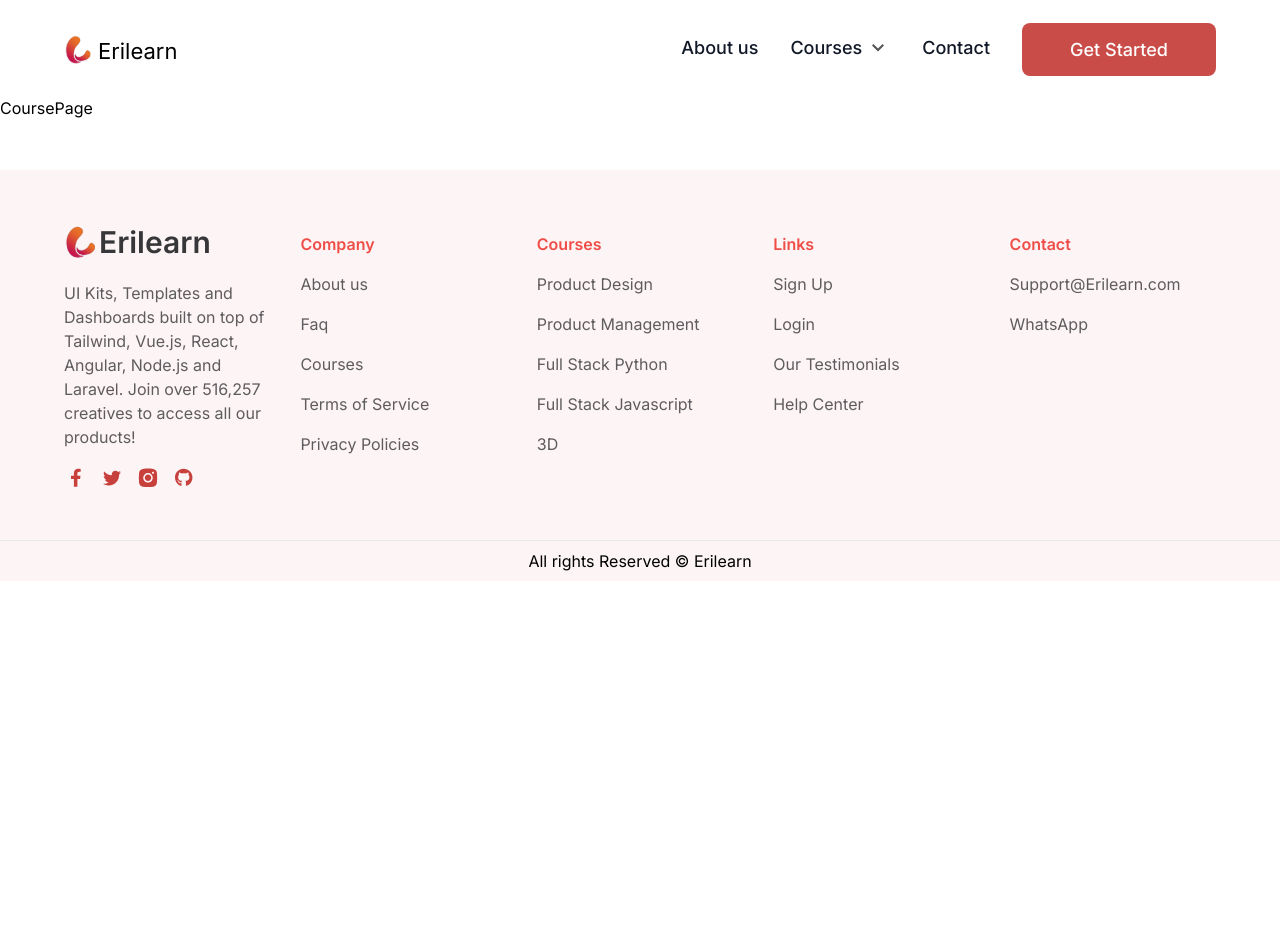
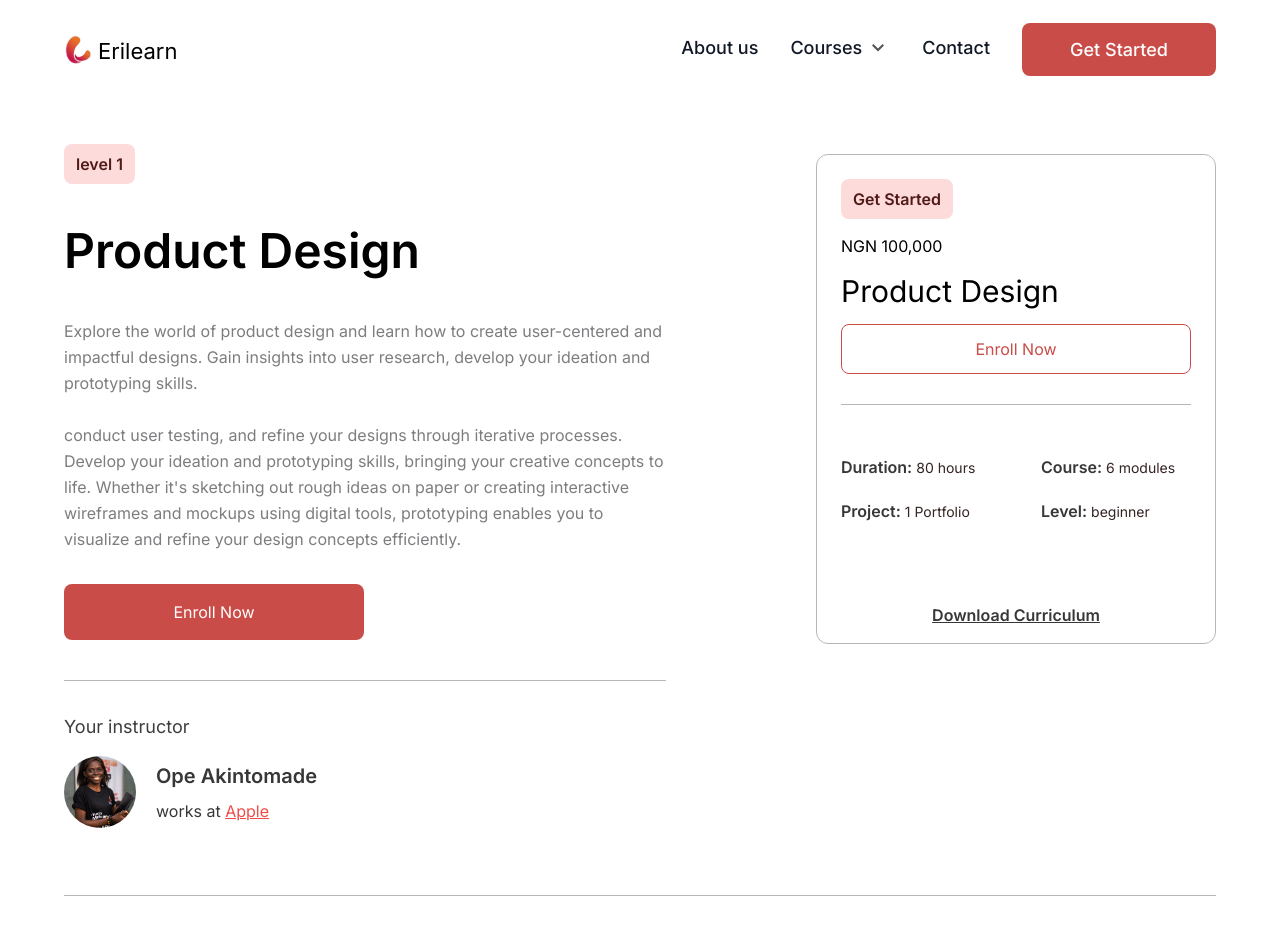
Before and after one commit to Nathan-Somto/Erilearn-Website, a Next.js app: page /courses/1 in a window 1280 px wide. Shown: the top 944 px of the page. Before the commit the page ends 800 px from the top, so only its background shows below. Built offline with nearby package versions, Linux system fonts and the light colour scheme.

Commit message:
feat(pages): create course page.

```diff
--- a/src/pages/courses/[id].tsx
+++ b/src/pages/courses/[id].tsx
@@ -1,11 +1,222 @@
-import React from 'react'
+import React from "react";
+import CoursesData from "@/data/course.json";
+import { useRouter } from "next/router";
+import Image from "next/image";
+import CourseFaq from "@/components/CourseFaq";
+import Head from "next/head";
+import Testimonials from "@/components/Testimonials";
+import Faqs from "@/components/Faqs";
+import YoutubeVideo from "@/components/YoutubeVideo";
+import { motion } from "framer-motion";
+type Props = {};
+type dataProps<T> = {
+  [P in keyof T]: T[P];
+};
+const CoursePage = (props: Props) => {
+  const [data, setData] = React.useState<null | dataProps<
+    (typeof CoursesData.courses)[0]
+  >>(null);
+  const router = useRouter();
+  React.useEffect(() => {
+    if (router.query.id && typeof router.query.id === "string") {
+      const courseId = +router.query.id;
+      const courseData = CoursesData.courses.find(
+        (item) => item.id === courseId
+      );
+      if (courseData) {
+        setData(courseData);
+      }
+    }
+  }, [router.query.id]);
 
-type Props = {}
+  if (data === null) {
+    return (
+      <div className="grid place-items-center h-screen w-full">
+        <h1>Loading...</h1>
+      </div>
+    );
+  }
+  return (
+    <>
+      <Head>
+        <title>Erilearn - {data.courseName}</title>
+      </Head>
+      <div className="">
+        <header className="flex  flex-col  border-b-[#B7B7B9] border-b pb-[20px] justify-between  w-[90%] mx-auto space-y-[50px] lg:space-y-0  lg:flex-row  items-center min-h-screen">
+          <div className="space-y-[32px] max-w-[900px]">
+            <p className="badge">level {data.id}</p>
+            <motion.h1
+              initial={{ y: 50, opacity: 0 }}
+              animate={{ y: 0, opacity: 1 }}
+              transition={{ duration: 0.65, ease: "easeIn", delay: 0.34 }}
+              className="leading-[70px] max-w-[90%]"
+            >
+              {data.courseName}
+            </motion.h1>
+            <p className="w-[80%] text-[#5D5D61] leading-[26px] font-poppins opacity-80">
+              {data.description.split("\n").map((line, index) => (
+                <motion.span
+                  initial={{ opacity: 0, scale: 0 }}
+                  whileInView={{ opacity: 1, scale: 1 }}
+                  transition={{
+                    duration: 0.65,
+                    delay: (index + 1) * 0.13 + 0.65,
+                  }}
+                  viewport={{ once: true }}
+                  key={index}
+                  className="block"
+                >
+                  {line}
+                  <br />
+                </motion.span>
+              ))}
+            </p>
+            <motion.button
+              initial={{ opacity: 0, scale: 0 }}
+              whileInView={{ opacity: 1, scale: 1 }}
+              transition={{ duration: 0.65, delay: 0.95 }}
+              viewport={{ once: true }}
+              className="primary-btn w-[300px]"
+            >
+              Enroll Now
+            </motion.button>
+            <motion.div
+              initial={{ y: 50, opacity: 0 }}
+              whileInView={{ y: 0, opacity: 1 }}
+              transition={{ duration: 0.65, delay: 0.15 }}
+              viewport={{ once: true }}
+              className="space-y-4 w-[80%] font-poppins border-t-[#B7B7B9] border-solid border-t !mt-[40px] pt-[32px]"
+            >
+              <p className="text-secondary text-[18px]">Your instructor</p>
+              <div className="flex items-center gap-[20px]">
+                <Image
+                  src={"/" + data.avatar}
+                  alt={"instructor avatar"}
+                  height={72}
+                  width={72}
+                  className="rounded-[50%] w-[72px] h-[72px] object-cover"
+                />
+                <div className="text-[#373737]">
+                  <p className="text-[20px] font-semibold mb-2">
+                    {data.instructor}
+                  </p>
+                  <p>
+                    works at{" "}
+                    <span className="underline text-primary">
+                      {data.workedAt}
+                    </span>
+                  </p>
+                </div>
+              </div>
+            </motion.div>
+          </div>
+          <motion.div
+            initial={{ x: "100%", opacity: 0 }}
+            whileInView={{ x: "0%", opacity: 1 }}
+            transition={{ duration: 0.65, delay: 0.55 }}
+            viewport={{ once: true }}
+            className="max-w-[400px] w-[80%] min-w-[300px] relative flex-shrink-0 h-[490px] self-start lg:!my-[5%] space-y-[15px] p-6 rounded-xl border-[#B7B7B9] border"
+          >
+            <p className="badge">Get Started</p>
+            <p>{data.productCard.price}</p>
+            <h3>{data.courseName}</h3>
+            <button className="primary-btn-outline w-full ">Enroll Now</button>
+            <div className="grid content-center  grid-cols-2 text-[#342423] h-[150px]  text-[14px] gap-x-[50px] font-poppins gap-y-[20px]  border-t !mt-[30px] pt-[20px]  border-t-[#B7B7B9]">
+              <p>
+                <span className="text-[#373737] font-semibold text-[16px]">
+                  Duration:{" "}
+                </span>
+                {data.productCard.duration}
+              </p>
+              <p>
+                <span className="text-[#373737] font-semibold text-[16px]">
+                  Course:{" "}
+                </span>
+                {data.productCard.course}
+              </p>
+              <p>
+                <span className="text-[#373737] font-semibold text-[16px]">
+                  Project:{" "}
+                </span>
+                {data.productCard.project}
+              </p>
+              <p>
+                <span className="text-[#373737] font-semibold text-[16px]">
+                  Level:{" "}
+                </span>
+                {data.productCard.level}
+              </p>
+            </div>
+            <p
+              role="link"
+              className="underline absolute bottom-4 left-0 right-0 mx-auto text-[#373737] text-center font-semibold"
+            >
+              Download Curriculum
+            </p>
+          </motion.div>
+        </header>
+        <main>
+          <section className=" space-y-[24px] pt-[50px] mb-[150px]  w-[90%] mx-auto">
+            <motion.div
+              initial={{ y: 50, opacity: 0 }}
+              whileInView={{ y: 0, opacity: 1 }}
+              transition={{ duration: 0.65, delay: 0.2, ease: "easeIn" }}
+              viewport={{ once: true }}
+              className="space-y-[24px]"
+            >
+              <p className="badge">Course Overview</p>
+              <h2 className="font-bold leading-[50px] text-[#373737]">
+                What&apos;s {data.courseName} ?
+              </h2>
+            </motion.div>
+            <motion.p
+              initial={{ opacity: 0, scale: 0 }}
+              whileInView={{ opacity: 1, scale: 1 }}
+              transition={{
+                duration: 0.65,
+                delay: 0.55,
+              }}
+              viewport={{ once: true }}
+              className="w-[80%] opacity-80 text-[#5D5D61] !mb-[60px] leading-[26px] font-poppins"
+            >
+              {data.courseOverview}
+            </motion.p>
+            {/* Youtube video embed comes here */}
+            <YoutubeVideo
+              src={data.videoLink}
+              width={"100%"}
+              height={"468px"}
+            />
+          </section>
+          <section className="w-[90%] mx-auto">
+            <motion.div
+              initial={{ y: 50, opacity: 0 }}
+              whileInView={{ y: 0, opacity: 1 }}
+              transition={{ duration: 0.65, delay: 0.2, ease: "easeIn" }}
+              viewport={{ once: true }}
+              className="px-[16px] text-[#373737]"
+            >
+              <p className="badge">Curriculum</p>
+              <h2 className="mb-[70px] mt-[25px] ">Our Learning Structure</h2>
+            </motion.div>
+            {/* Course curriculum comes here */}
+            <CourseFaq courseOutline={data.weeks} />
+            <motion.button
+              initial={{ opacity: 0, scale: 0 }}
+              whileInView={{ opacity: 1, scale: 1 }}
+              transition={{ duration: 0.65, delay: 0.95 }}
+              viewport={{ once: true }}
+              className="primary-btn-outline w-[300px] block mt-[60px] mx-auto "
+            >
+              Enroll Now
+            </motion.button>
+          </section>
+          <Testimonials />
+          <Faqs />
+        </main>
+      </div>
+    </>
+  );
+};
 
-const CoursePage = (props: Props) => {
-  return (
-    <div>CoursePage</div>
-  )
-}
-
-export default CoursePage
+export default CoursePage;
```
